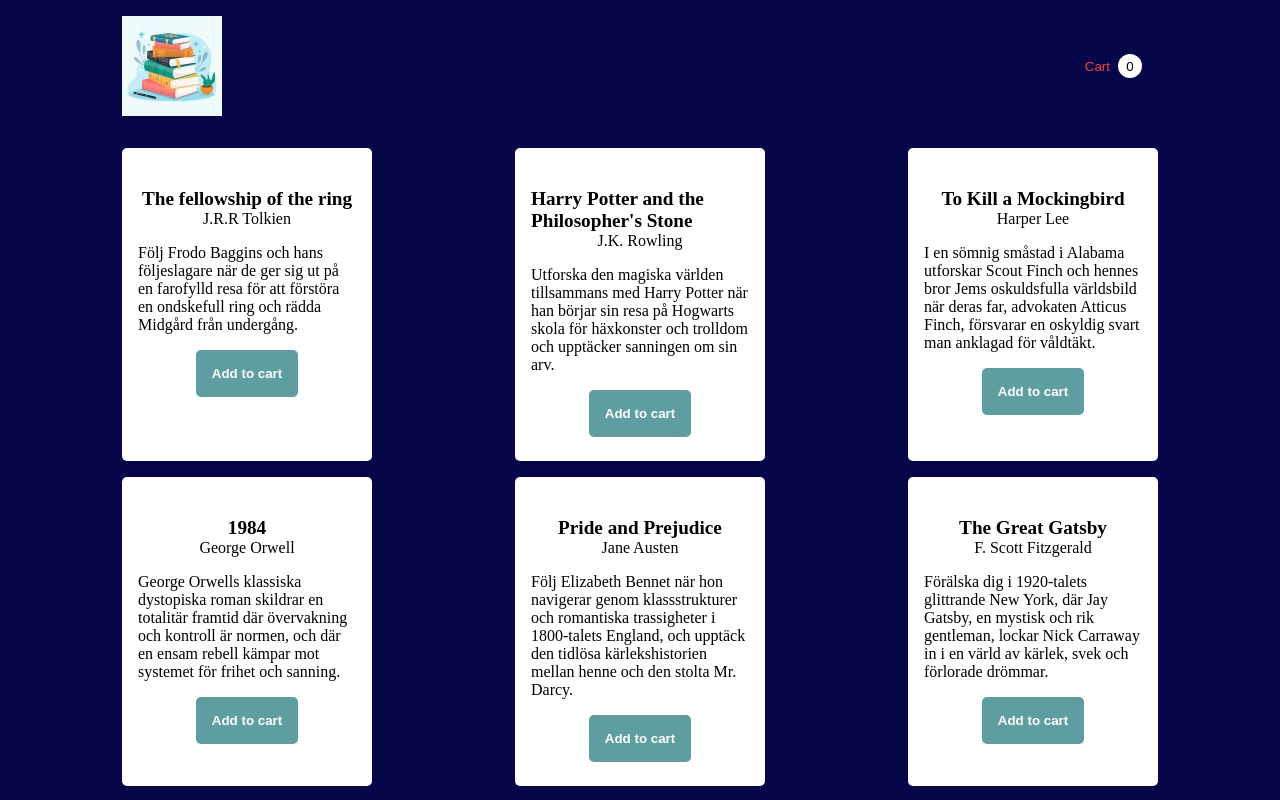
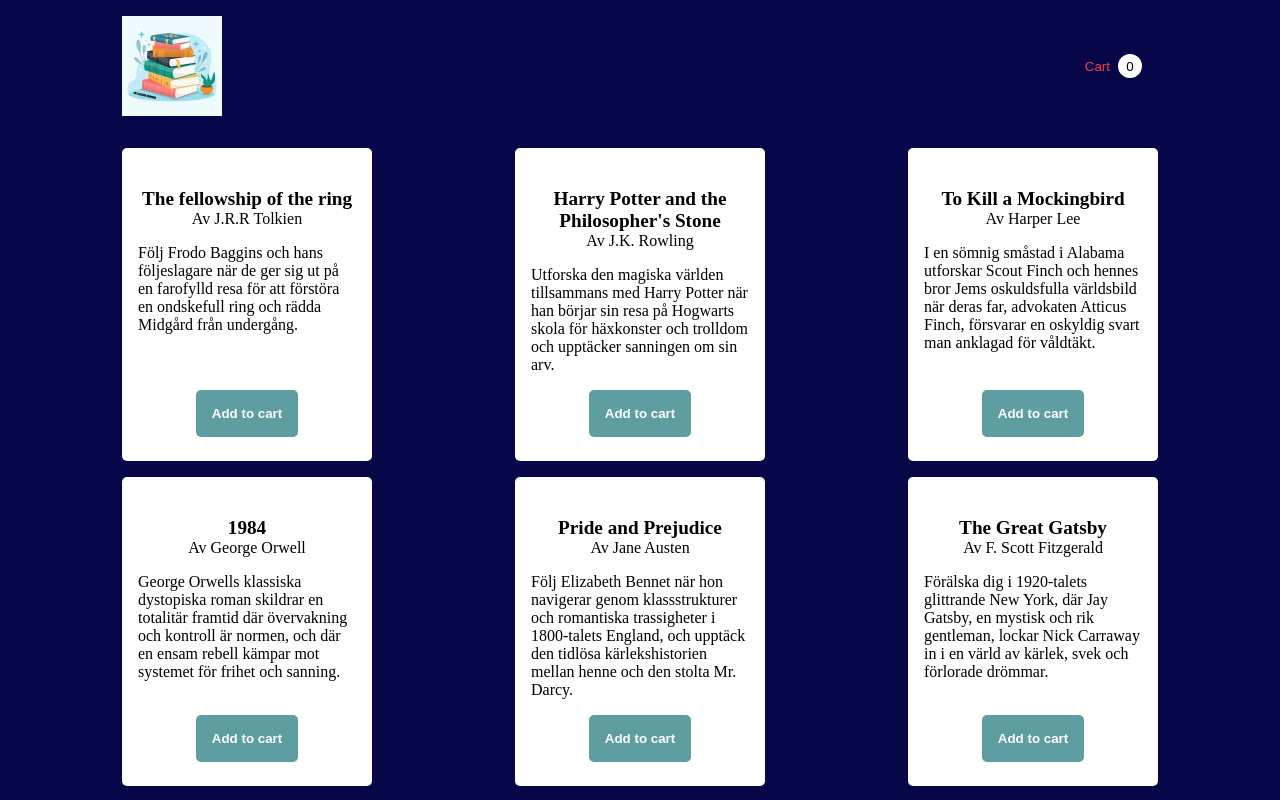
Before and after one commit to StefanMogren/book-store, a React (Vite) app: page / in a window 1280 px wide. Shown: the top 800 px of the page. Built offline with nearby package versions, Linux system fonts and the light colour scheme.

Commit message:
Adjusted CSS of button and title, added text to author section

```diff
--- a/src/components/BookItem.jsx
+++ b/src/components/BookItem.jsx
@@ -2,7 +2,7 @@ function BookItem(props) {
 	return (
 		<li className='main__book-item'>
 			<h2 className='main__book-title'>{props.title}</h2>
-			<h3 className='main__book-author'>{props.author}</h3>
+			<h3 className='main__book-author'>Av {props.author}</h3>
 			<p className='main__book-description'>{props.description}</p>
 			<button className='main__book-add-cart-button'>Add to cart</button>
 		</li>
--- a/src/index.css
+++ b/src/index.css
@@ -74,6 +74,7 @@
 
 .main__book-title {
 	font-size: 1.2rem;
+	text-align: center;
 }
 
 .main__book-author {
@@ -88,6 +89,7 @@
 
 .main__book-add-cart-button {
 	padding: 1rem;
+	margin-top: auto;
 	border: none;
 	border-radius: 5px;
 	font-weight: 600;
```
